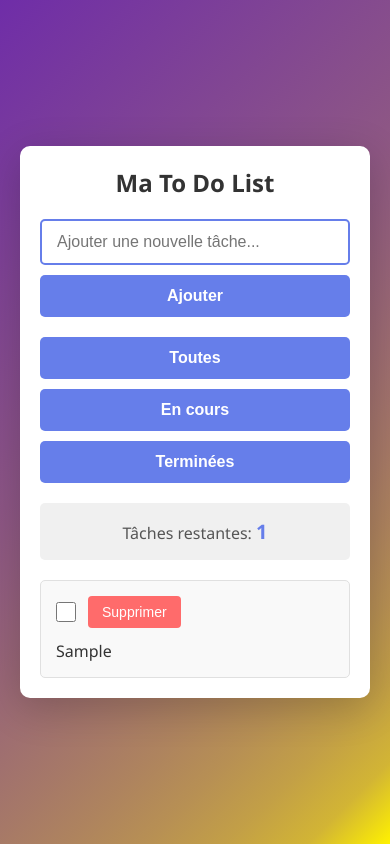
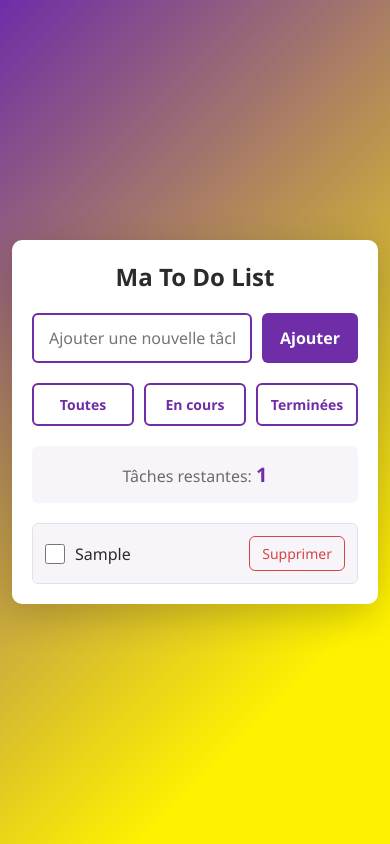
Before and after one commit to Mathys-LD/toDoList, a plain HTML site: page index.html in a window 390 px wide. Both pictures are taken after typing "Sample" into the empty fields and a click on the button "Ajouter". Drawn offline with Linux system fonts and the light colour scheme.

Commit message:
js, css
revamped the whole js filtering part, as well as adding the editing function.

ravamped the whole css because god it was a mess

```diff
--- a/script.js
+++ b/script.js
@@ -74,32 +74,14 @@ function afficherTaches() {
     }
 
     // Utiliser map() pour créer les éléments HTML (requis par les spécifications)
-    const elementsTaches = listeTaches.map(function(tache) {
-        if (tache.terminee===true && regleFiltrage === 1){
-            console.log("fait");
-            return creerElementTache(tache);
-        } else {
-            console.log("non")
-        }
-        if (tache.terminee===false && regleFiltrage === 2){
-            console.log("pas fait");
-            return creerElementTache(tache);
-        } else {
-            console.log("non")
-        }
-        if (regleFiltrage === 0){
-            console.log("pas filtre");
-            return creerElementTache(tache);
-        } else {
-            console.log("non")
-        }
-        creerElementTache(Tache(-1, "", false));
+    const tachesFiltrees = listeTaches.filter(function(tache) {
+        if (regleFiltrage === 1) return tache.terminee === true;
+        if (regleFiltrage === 2) return tache.terminee === false;
+        return true;
+    });
 
-
-        //return creerElementTache(tache);
-
-
-
+    const elementsTaches = tachesFiltrees.map(function(tache) {
+        return creerElementTache(tache);
     });
 
     // Ajouter tous les éléments au DOM
@@ -110,6 +92,50 @@ function afficherTaches() {
     // Mettre à jour le compteur
     mettreAJourCompteur();
 }
+
+
+/**
+ * Permet de modifier le texte d'une tâche en double-cliquant dessus
+ * @param {HTMLElement} label - L'élément affichant le texte
+ * @param {Tache} tache - L'objet tâche associé
+ */
+function activerEdition(label, tache) {
+    label.addEventListener("dblclick", function() {
+        const input = document.createElement("input");
+        input.type = "text";
+        input.value = tache.texte;
+        input.className = "champ-edition";
+
+        let termine = false; // évite un double traitement (Entrée + blur)
+
+        function valider() {
+            if (termine) return;
+            termine = true;
+            const nouveauTexte = input.value.trim();
+            if (nouveauTexte !== "") {
+                tache.texte = nouveauTexte;
+            }
+            afficherTaches();
+        }
+
+        function annuler() {
+            if (termine) return;
+            termine = true;
+            afficherTaches();
+        }
+
+        input.addEventListener("keydown", function(e) {
+            if (e.key === "Enter") valider();
+            if (e.key === "Escape") annuler();
+        });
+        input.addEventListener("blur", valider);
+
+        label.replaceWith(input);
+        input.focus();
+        input.select();
+    });
+}
+
 
 /**
  * Crée un élément DOM pour une tâche
@@ -141,6 +167,7 @@ function creerElementTache(tache) {
     // Créer le label (texte de la tâche)
     const label = document.createElement("label");
     label.textContent = tache.texte;
+    activerEdition(label, tache);
 
     // Créer le bouton de suppression
     const boutonSupprimer = document.createElement("button");
@@ -154,6 +181,7 @@ function creerElementTache(tache) {
     div.appendChild(checkbox);
     div.appendChild(label);
     div.appendChild(boutonSupprimer);
+
     return div;
 }
 
@@ -182,8 +210,7 @@ function supprimerTache(id) {
  * Met à jour le compteur de tâches restantes (non-terminées)
  */
 function mettreAJourCompteur() {
-    const tachesRestantes = listeTaches.filter(t => !t.terminee).length;
-    compteurElement.textContent = tachesRestantes;
+    compteurElement.textContent = listeTaches.filter(t => !t.terminee).length;
 }
 
 // ========== ÉVÉNEMENTS ==========
@@ -201,21 +228,21 @@ champSaisie.addEventListener("keypress", function(e) {
 
 //Evenement : clic sur le bouton "Toutes"
 
-boutonNonFiltrer.addEventListener("click", function(e) {
+boutonNonFiltrer.addEventListener("click", function() {
     regleFiltrage=0;
     afficherTaches();
 })
 
 //Evenment : clic sur le bouton "En cours"
 
-boutonFiltrerNonFait.addEventListener("click", function(e) {
+boutonFiltrerNonFait.addEventListener("click", function() {
     regleFiltrage=2;
     afficherTaches();
 })
 
 //Evenement : clic sur le bouton "Terminées"
 
-boutonFiltrerFait.addEventListener("click", function(e) {
+boutonFiltrerFait.addEventListener("click", function() {
     regleFiltrage=1;
     afficherTaches();
 })
--- a/style.css
+++ b/style.css
@@ -1,4 +1,31 @@
-/* ========== STYLES GÉNÉRAUX ========== */
+/* ==========================================================
+   TO DO LIST
+   1. Variables   2. Base   3. Formulaires et boutons
+   4. Compteur    5. Liste des tâches   6. Responsive
+   ========================================================== */
+
+/* ========== 1. VARIABLES ========== */
+
+:root {
+    --violet: #6F2DA8;
+    --violet-fonce: #5a2388;
+    --violet-pale: #f3ebfa;
+    --jaune: #FFF200;
+
+    --texte: #2b2b2b;
+    --texte-doux: #6b6b6b;
+    --fond: #ffffff;
+    --fond-doux: #f7f5fa;
+    --bordure: #e3e0e8;
+
+    --danger: #d64545;
+    --danger-fonce: #b83232;
+
+    --rayon: 6px;
+    --transition: 0.2s ease;
+}
+
+/* ========== 2. BASE ========== */
 
 * {
     margin: 0;
@@ -8,7 +35,9 @@
 
 body {
     font-family: 'Segoe UI', Tahoma, Geneva, Verdana, sans-serif;
-    background: linear-gradient(-45deg, #FFF200, 20%, #6F2DA8 100%);
+    color: var(--texte);
+    background: linear-gradient(-45deg, var(--jaune) 20%, var(--violet) 100%);
+    background-attachment: fixed;
     min-height: 100vh;
     display: flex;
     justify-content: center;
@@ -17,22 +46,28 @@ body {
 }
 
 .container {
-    background: white;
+    width: 100%;
+    max-width: 500px;
+    padding: 30px;
+    background: var(--fond);
     border-radius: 10px;
     box-shadow: 0 10px 40px rgba(0, 0, 0, 0.2);
-    padding: 30px;
-    max-width: 500px;
-    width: 100%;
 }
 
 h1 {
+    margin-bottom: 25px;
     text-align: center;
-    color: #333;
-    margin-bottom: 25px;
     font-size: 28px;
+    color: var(--texte);
 }
 
-/* ========== FORMULAIRE D'AJOUT ========== */
+/* Contour visible pour la navigation au clavier */
+:focus-visible {
+    outline: 3px solid var(--violet);
+    outline-offset: 2px;
+}
+
+/* ========== 3. FORMULAIRES ET BOUTONS ========== */
 
 .formulaire-ajout {
     display: flex;
@@ -40,77 +75,89 @@ h1 {
     margin-bottom: 20px;
 }
 
+/* Champ de saisie principal */
 #champSaisie {
     flex: 1;
+    min-width: 0;
     padding: 12px 15px;
-    border: 2px solid #ddd;
-    border-radius: 5px;
+    border: 2px solid var(--bordure);
+    border-radius: var(--rayon);
     font-size: 16px;
-    transition: border-color 0.3s;
+    font-family: inherit;
+    transition: border-color var(--transition);
 }
 
 #champSaisie:focus {
     outline: none;
-    border-color: #667eea;
+    border-color: var(--violet);
 }
 
+/* Bouton principal : plein */
 #boutonAjouter {
     padding: 12px 25px;
-    background: #667eea;
-    color: white;
+    background: var(--violet);
+    color: #fff;
     border: none;
-    border-radius: 5px;
+    border-radius: var(--rayon);
     font-size: 16px;
     font-weight: bold;
+    font-family: inherit;
     cursor: pointer;
-    transition: background 0.3s;
+    transition: background var(--transition), transform var(--transition);
 }
 
 #boutonAjouter:hover {
-    background: #5568d3;
+    background: var(--violet-fonce);
 }
 
 #boutonAjouter:active {
     transform: scale(0.98);
 }
-/* ========== BOUTON FILTRER ==== */
 
-.boutonFiltrer{
-    padding: 12px 25px;
-    background: #667eea;
-    color: white;
-    border: none;
-    border-radius: 5px;
-    font-size: 16px;
+/* Boutons de filtrage : secondaires, contour seulement */
+.boutonFiltrer {
+    flex: 1;
+    padding: 10px 12px;
+    background: transparent;
+    color: var(--violet);
+    border: 2px solid var(--violet);
+    border-radius: var(--rayon);
+    font-size: 15px;
     font-weight: bold;
+    font-family: inherit;
     cursor: pointer;
-    transition: background 0.3s;
+    transition: background var(--transition), color var(--transition);
 }
 
+.boutonFiltrer:hover {
+    background: var(--violet-pale);
+}
 
-/* ========== COMPTEUR ========== */
+/* Filtre actuellement sélectionné (voir la classe "actif" en JS) */
+.boutonFiltrer.actif {
+    background: var(--violet);
+    color: #fff;
+}
+
+/* ========== 4. COMPTEUR ========== */
 
 .compteur {
-    background: #f0f0f0;
+    margin-bottom: 20px;
     padding: 15px;
-    border-radius: 5px;
-    margin-bottom: 20px;
+    background: var(--fond-doux);
+    border-radius: var(--rayon);
     text-align: center;
-    color: #555;
-    font-weight: 500;
-}
-
-.compteur p {
     font-size: 16px;
+    color: var(--texte-doux);
 }
 
 #compteurTaches {
     font-size: 20px;
     font-weight: bold;
-    color: #667eea;
+    color: var(--violet);
 }
 
-/* ========== LISTE DES TÂCHES ========== */
+/* ========== 5. LISTE DES TÂCHES ========== */
 
 .liste-taches {
     display: flex;
@@ -123,102 +170,129 @@ h1 {
     align-items: center;
     gap: 12px;
     padding: 15px;
-    background: #f9f9f9;
-    border: 1px solid #e0e0e0;
-    border-radius: 5px;
-    transition: all 0.3s;
+    background: var(--fond-doux);
+    border: 1px solid var(--bordure);
+    border-radius: var(--rayon);
+    transition: border-color var(--transition), background var(--transition);
 }
 
 .tache:hover {
-    background: #f5f5f5;
-    border-color: #667eea;
+    border-color: var(--violet);
 }
 
 .tache input[type="checkbox"] {
+    flex-shrink: 0;
     width: 20px;
     height: 20px;
     cursor: pointer;
-    accent-color: #667eea;
-    flex-shrink: 0;
+    accent-color: var(--violet);
 }
 
+/* Texte de la tâche (double-clic pour modifier) */
 .tache label {
     flex: 1;
-    cursor: pointer;
+    min-width: 0;
+    overflow-wrap: anywhere;
+    font-size: 16px;
+    color: var(--texte);
+    cursor: text;
     user-select: none;
-    color: #333;
-    font-size: 16px;
 }
 
-/* Style pour les tâches terminées */
+/* Champ affiché pendant la modification */
+.tache .champ-edition {
+    flex: 1;
+    min-width: 0;
+    padding: 6px 10px;
+    border: 2px solid var(--violet);
+    border-radius: var(--rayon);
+    font-size: 16px;
+    font-family: inherit;
+    color: var(--texte);
+    background: #fff;
+}
+
+.tache .champ-edition:focus {
+    outline: none;
+    border-color: var(--violet-fonce);
+}
+
+/* Tâche terminée */
 .tache.terminee {
-    background: #f0f0f0;
-    border-color: #ccc;
+    background: #efedf2;
 }
 
 .tache.terminee label {
-    color: #999;
+    color: var(--texte-doux);
     text-decoration: line-through;
 }
 
-/* ========== BOUTON SUPPRIMER ========== */
-
+/* Bouton supprimer : discret, rouge au survol */
 .bouton-supprimer {
-    padding: 8px 14px;
-    background: #ff6b6b;
-    color: white;
-    border: none;
-    border-radius: 4px;
+    flex-shrink: 0;
+    padding: 7px 12px;
+    background: transparent;
+    color: var(--danger);
+    border: 1px solid var(--danger);
+    border-radius: var(--rayon);
     font-size: 14px;
+    font-family: inherit;
     cursor: pointer;
-    transition: background 0.3s;
-    flex-shrink: 0;
+    transition: background var(--transition), color var(--transition);
 }
 
 .bouton-supprimer:hover {
-    background: #ff5252;
+    background: var(--danger);
+    color: #fff;
 }
 
 .bouton-supprimer:active {
-    transform: scale(0.95);
+    background: var(--danger-fonce);
+    border-color: var(--danger-fonce);
 }
 
-/* ========== MESSAGE VIDE ========== */
-
+/* Message quand la liste est vide */
 .aucune-tache {
+    padding: 40px 20px;
     text-align: center;
-    color: #999;
-    padding: 40px 20px;
     font-size: 16px;
+    color: var(--texte-doux);
 }
 
-/* ========== RESPONSIVE ========== */
+/* ========== 6. RESPONSIVE ========== */
 
 @media (max-width: 480px) {
+    body {
+        padding: 12px;
+    }
+
     .container {
         padding: 20px;
     }
 
     h1 {
+        margin-bottom: 20px;
         font-size: 24px;
-        margin-bottom: 20px;
     }
 
-    .formulaire-ajout {
-        flex-direction: column;
+    #boutonAjouter {
+        padding: 12px 18px;
     }
 
-    #champSaisie,
-    #boutonAjouter {
-        width: 100%;
+    .boutonFiltrer {
+        padding: 10px 6px;
+        font-size: 14px;
     }
 
     .tache {
-        flex-wrap: wrap;
-    }
-
-    .tache label {
-        flex-basis: 100%;
-        order: 3;
+        padding: 12px;
+        gap: 10px;
     }
 }
+
+/* Respecte le réglage "réduire les animations" du système */
+@media (prefers-reduced-motion: reduce) {
+    * {
+        transition: none !important;
+    }
+}
```
